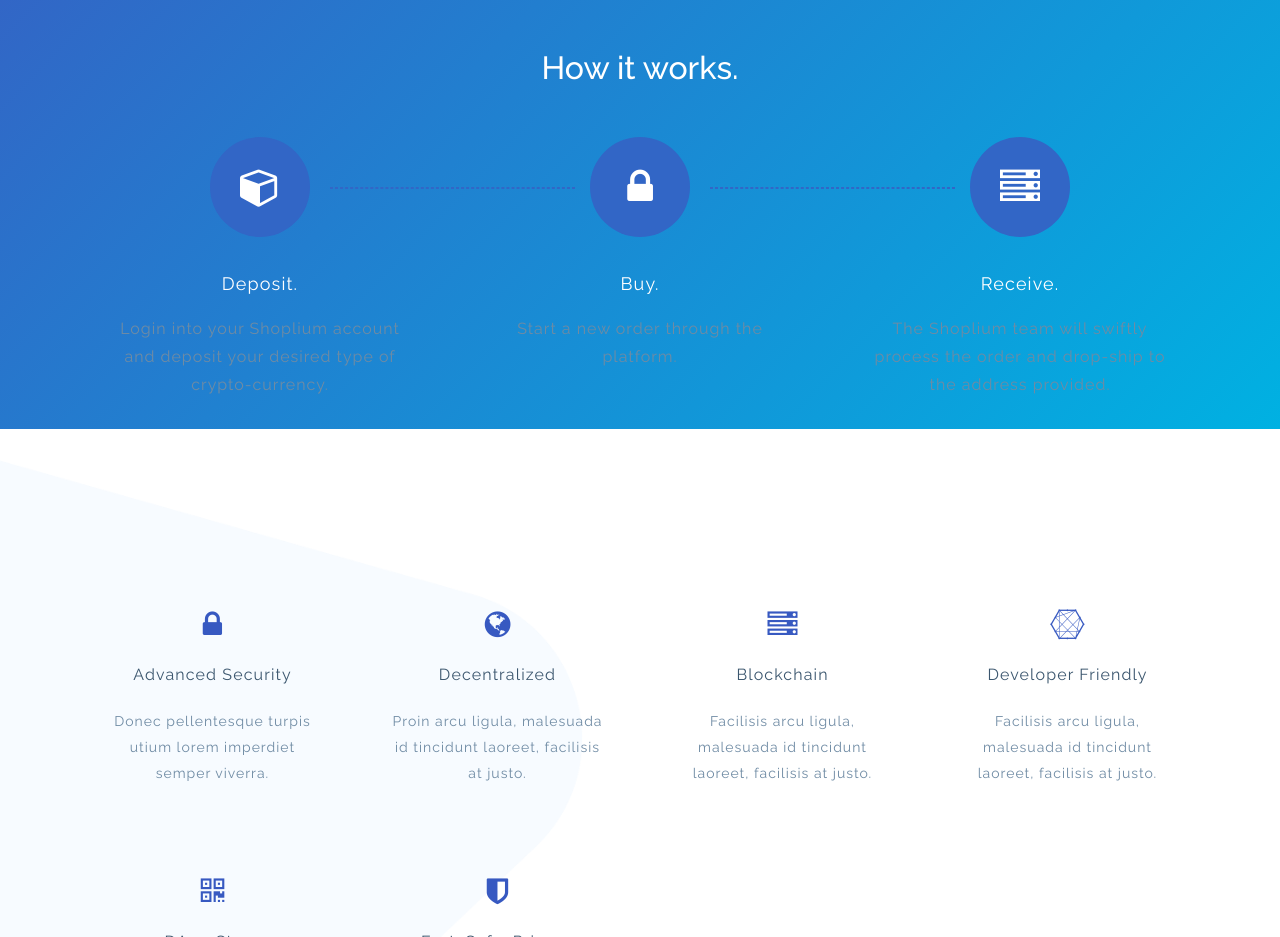
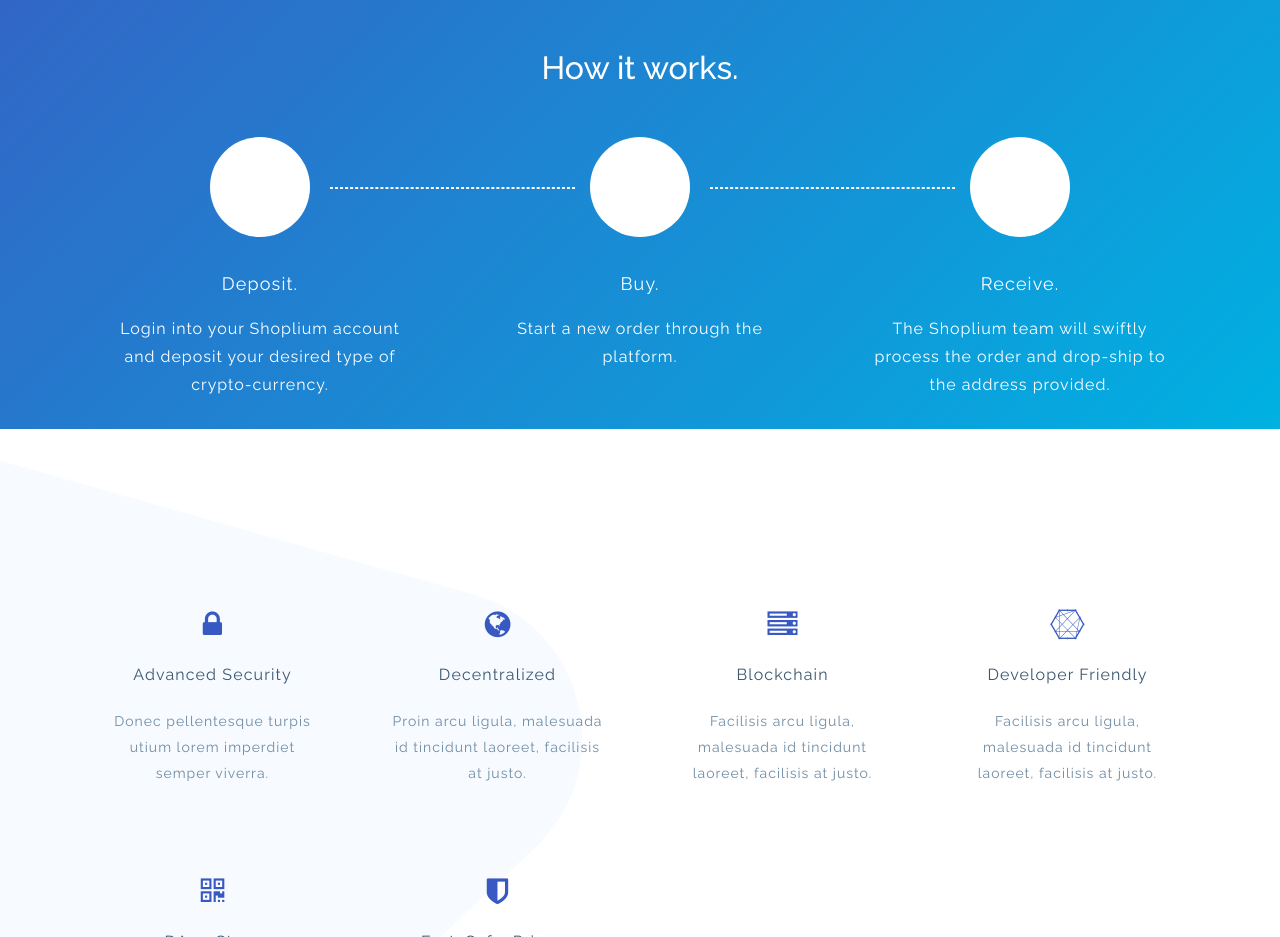
Before and after one commit to DjKniteX/landingsite, a website: page html/blue-index-1copy2.html in a window 1280 px wide. Shown: the part 3560-4497 px from the top of the page. Drawn offline with Linux system fonts and the light colour scheme.

Commit message:
change how it works to white

```diff
--- a/html/assets/css/blue.css
+++ b/html/assets/css/blue.css
@@ -1745,7 +1745,7 @@
   -moz-transition: all 0.3s ease 0s;
   -o-transition: all 0.3s ease 0s;
   transition: all 0.3s ease 0s;
-  border: 1px dashed #3266C6;
+  border: 1px dashed #FFFFFF;
 }
 
 .features-line .icon {
@@ -1760,7 +1760,7 @@
   -moz-transition: all 0.3s ease 0s;
   -o-transition: all 0.3s ease 0s;
   transition: all 0.3s ease 0s;
-  background: #3266C6;
+  background: #FFFFFF;
 }
 
 .features-line .icon i {
@@ -1783,7 +1783,7 @@
 .features-line p {
   font-weight: 400;
   font-size: 16px;
-  color: #6F8BA4;
+  color: #FFFFFF;
   line-height: 28px;
   letter-spacing: 1px;
 }
```
